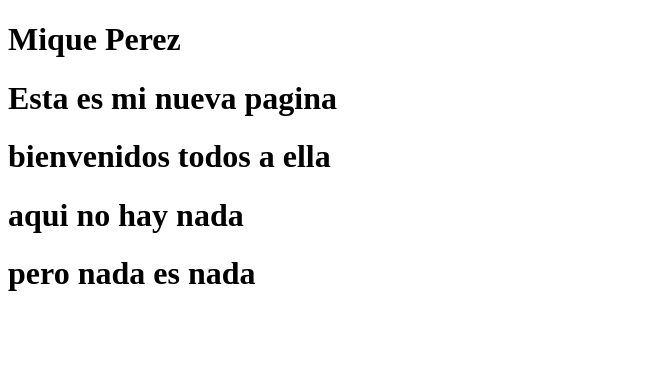
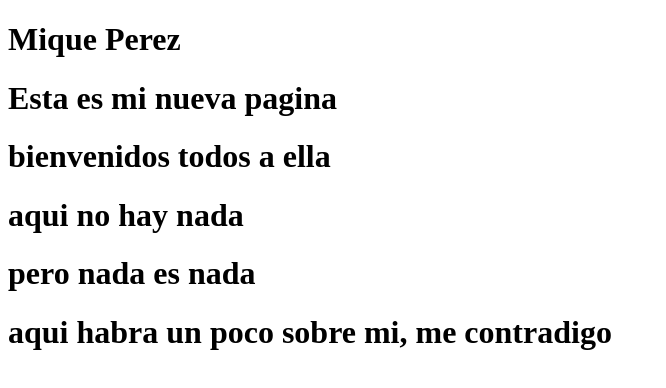
Before and after one commit to AaRonRoa11/curso_git, a plain HTML site: page index.html in a window 1280 px wide. Shown: the whole page, without its empty margins (0-666 px from the left). Drawn offline with Linux system fonts and the light colour scheme.

Commit message:
segundo commit

```diff
--- a/index.html
+++ b/index.html
@@ -11,6 +11,7 @@
     <h1>bienvenidos todos a ella</h1>
     <h1>aqui no hay nada</h1>
     <h1>pero nada es nada</h1>
+    <h1>aqui habra un poco sobre mi, me contradigo</h1>
 
 </body>
 </html>
```
